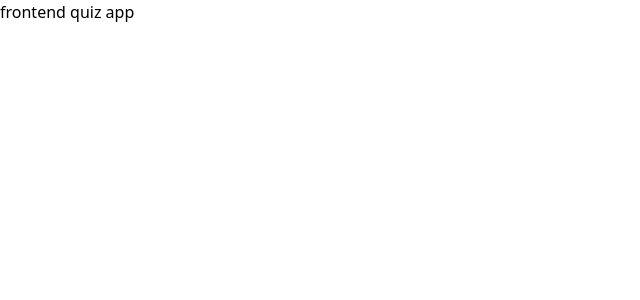
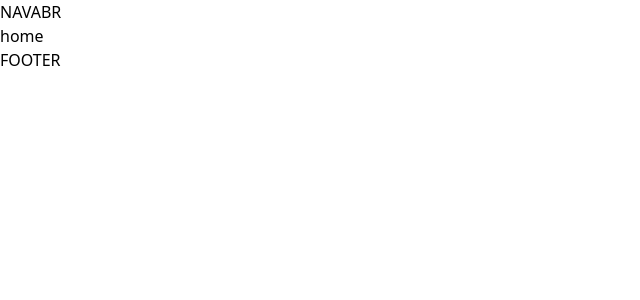
Before and after one commit to alhassan50/quiz-app, a React (Vite) app: page /home in a window 1280 px wide. Shown: the top 300 px of the page, without its empty margins (0-640 px from the left). Built offline with nearby package versions, Linux system fonts and the light colour scheme.

Commit message:
Create routes and layouts

```diff
--- a/public/data/Categories.json
+++ b/public/data/Categories.json
@@ -19,4 +19,4 @@
       "icon": "/assets/accessibility.svg",
       "color": "#A729F5"
     }
-  ]
+]
--- a/src/App.tsx
+++ b/src/App.tsx
@@ -1,9 +1,28 @@
+import {
+  Route,
+  createBrowserRouter,
+  createRoutesFromElements,
+  RouterProvider
+} from "react-router-dom"
+
+//pages
+import Home from './pages/home'
+import Quiz from './pages/quiz'
+
+//layouts
+import RootLayout from "./layouts/RootLayout"
+
+const router = createBrowserRouter(createRoutesFromElements(
+    <Route path="/" element={<RootLayout />}>
+        <Route index path="/home" element={<Home />}/>
+        <Route path=":category" element={<Quiz />}/>
+    </Route>
+))
+
 function App() {
 
   return (
-    <div>
-      frontend quiz app
-    </div>
+    <RouterProvider router={router} />
   )
 }
 
--- /dev/null
+++ b/src/layouts/RootLayout.tsx
@@ -0,0 +1,13 @@
+import { ReactNode } from 'react'
+import { Outlet, ScrollRestoration } from 'react-router-dom'
+
+export default function RootLayout() {
+  return (
+    <main>
+        <ScrollRestoration />
+        NAVABR
+        <Outlet />
+        FOOTER
+    </main>
+  )
+}
--- /dev/null
+++ b/src/pages/home/index.tsx
@@ -0,0 +1,7 @@
+import React from 'react'
+
+export default function Home() {
+  return (
+    <div>home</div>
+  )
+}
--- /dev/null
+++ b/src/pages/quiz/index.tsx
@@ -0,0 +1,7 @@
+import React from 'react'
+
+export default function Quiz() {
+  return (
+    <div>quiz</div>
+  )
+}
```
Also changed, not shown: types.d.ts (added).
